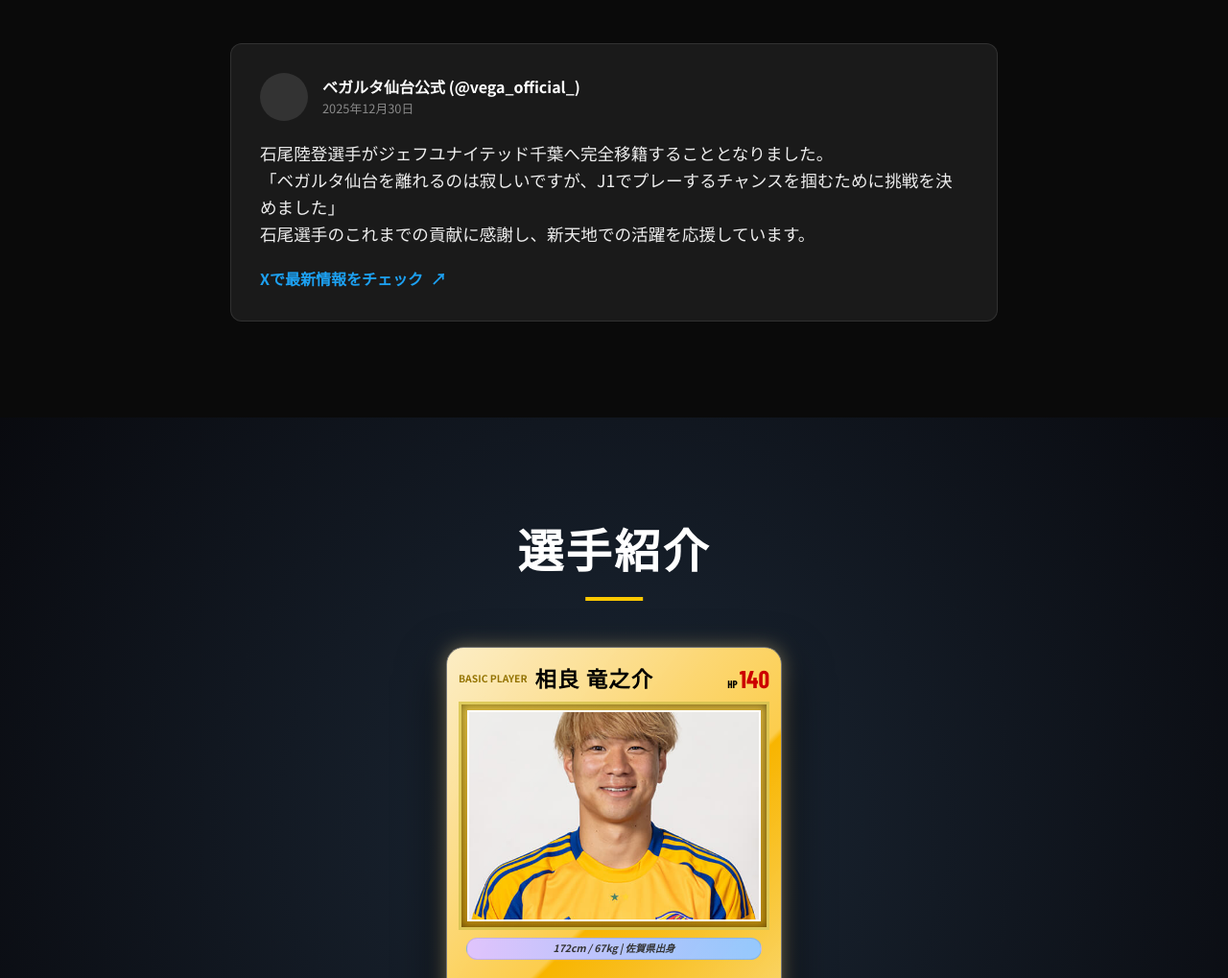
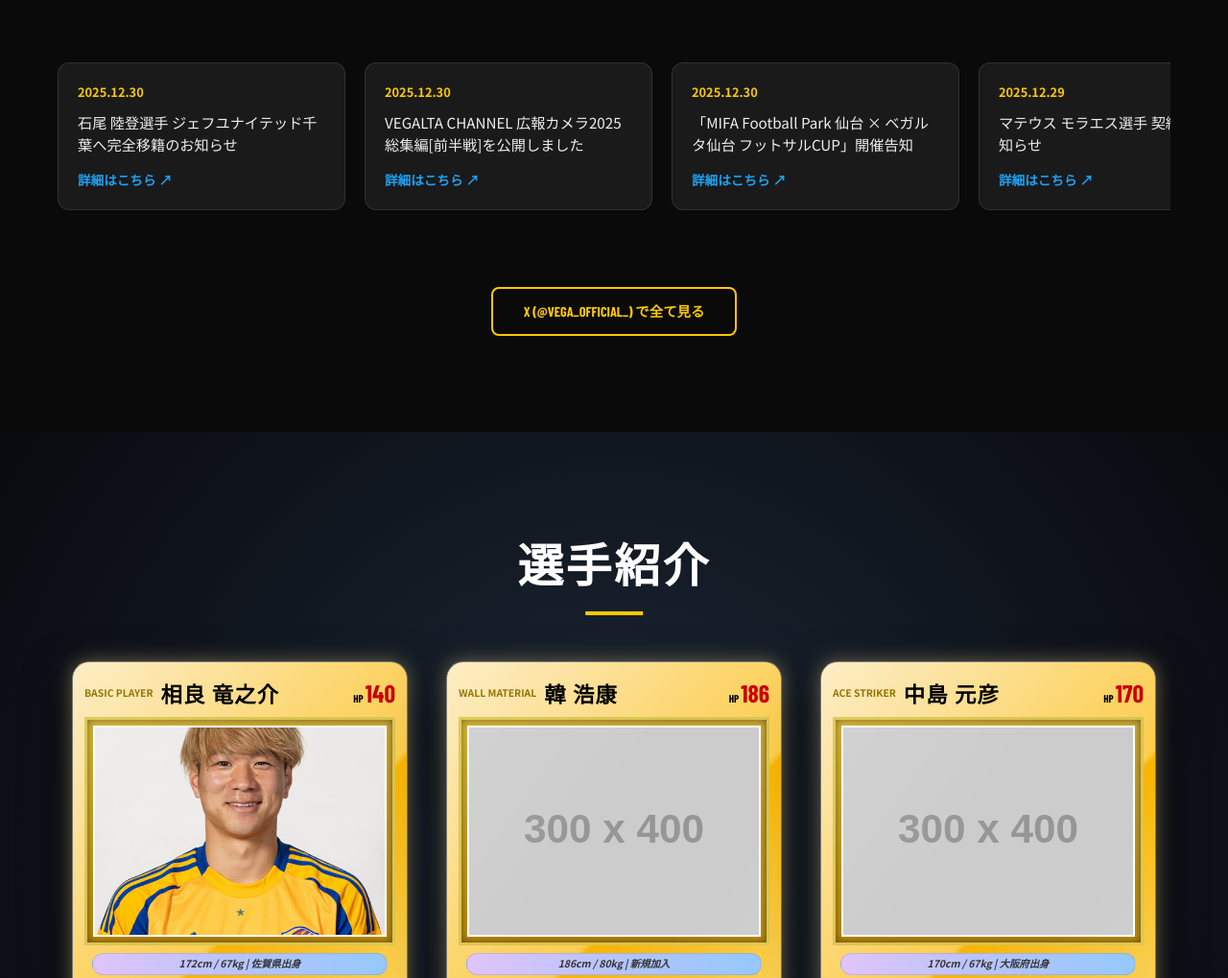
Before and after one commit to mintoppi/Vegalta, a plain HTML site: page index.html in a window 1280 px wide. Shown: the part 2206-3225 px from the top of the page at 96% size. Drawn offline with nearby package versions, Linux system fonts and the light colour scheme; placeholder pictures from the web are drawn by us; a web font is replaced by a local one.

Commit message:
Add horizontal news (5 items), 3 players info, and update next match to 2026 opener

```diff
--- a/index.html
+++ b/index.html
@@ -41,21 +41,22 @@
         <div class="container">
             <h2 class="section-title">次回の対戦</h2>
             <div class="match-card">
-                <div class="text-gold" style="margin-bottom: 20px; font-weight: bold; letter-spacing: 2px;">2026
-                    明治安田J2リーグ 開幕戦</div>
+                <div class="text-gold" style="margin-bottom: 20px; font-weight: bold; letter-spacing: 2px;">
+                    明治安田Jリーグ百年構想リーグ 地域リーグラウンド EAST-A 第1節</div>
                 <div class="match-info">
                     <div class="team-name text-blue">ベガルタ仙台</div>
                     <div class="vs">VS</div>
-                    <div class="team-name">COMING SOON</div>
+                    <div class="team-name">栃木シティ</div>
                 </div>
-                <div class="location" style="margin-bottom: 30px; color: #aaa;">ユアテックスタジアム仙台 | 2026.02.22 KICKOFF
+                <div class="location" style="margin-bottom: 30px; color: #aaa;">CITY FOOTBALL STATION | 2026.02.07
+                    KICKOFF
                 </div>
                 <div id="countdown" style="font-size: 1.5rem; font-weight: 700; color: #fff;"></div>
             </div>
         </div>
     </section>
 
-    </section>
+
 
     <!-- Match Results Section -->
     <section id="results" style="background: #050505;">
@@ -67,33 +68,18 @@
         </div>
     </section>
 
-    <!-- News Section Mockup -->
+    <!-- News Section -->
     <section id="news" style="background: #0a0a0a;">
         <div class="container">
             <h2 class="section-title">最新ニュース</h2>
-            <div style="display: grid; grid-template-columns: 1fr; gap: 30px; max-width: 800px; margin: 0 auto;">
-                <!-- Latest Tweet Style News -->
-                <article
-                    style="background: #1a1a1a; border-radius: 12px; border: 1px solid rgba(255,255,255,0.1); overflow: hidden; position: relative; padding: 30px;">
-                    <div style="display: flex; align-items: center; margin-bottom: 20px;">
-                        <div
-                            style="width: 50px; height: 50px; background: #333; border-radius: 50%; margin-right: 15px;">
-                        </div>
-                        <div>
-                            <div style="font-weight: bold; color: #fff;">ベガルタ仙台公式 (@vega_official_)</div>
-                            <div style="font-size: 0.8rem; color: #888;">2025年12月30日</div>
-                        </div>
-                    </div>
-                    <div style="font-size: 1.1rem; line-height: 1.6; margin-bottom: 20px; color: #eee;">
-                        石尾陸登選手がジェフユナイテッド千葉へ完全移籍することとなりました。<br>
-                        「ベガルタ仙台を離れるのは寂しいですが、J1でプレーするチャンスを掴むために挑戦を決めました」<br>
-                        石尾選手のこれまでの貢献に感謝し、新天地での活躍を応援しています。
-                    </div>
-                    <a href="https://x.com/vega_official_" target="_blank"
-                        style="color: #1da1f2; font-weight: bold; display: inline-flex; align-items: center;">
-                        Xで最新情報をチェック <span style="margin-left: 8px;">↗</span>
-                    </a>
-                </article>
+            <div id="news-container" class="news-list-horizontal">
+                <!-- JS Dynamic Content (5 items) -->
+            </div>
+            <div style="text-align: center; margin-top: 40px;">
+                <a href="https://x.com/vega_official_" target="_blank" class="btn btn-outline"
+                    style="font-size: 0.9rem;">
+                    X (@vega_official_) で全て見る
+                </a>
             </div>
         </div>
     </section>
--- a/script.js
+++ b/script.js
@@ -38,6 +38,42 @@
                 resistance: "Wind",
                 retreat: 2
             }
+        },
+        {
+            name: "韓 浩康",
+            number: 3,
+            pos: "DF",
+            hp: 186,
+            img: "https://via.placeholder.com/300x400?text=Han+Ho-gang",
+            evolution: "Wall Material",
+            specs: "186cm / 80kg | 新規加入",
+            attacks: [
+                { name: "エアリアル・ビースト", cost: ["B", "C"], damage: "60", desc: "圧倒的な高さで相手のハイボールを跳ね返す。" },
+                { name: "鉄壁の要塞", cost: ["B", "B", "C"], damage: "0", desc: "次の相手の番、この選手が受けるダメージは「-50」される。" }
+            ],
+            footer: {
+                weakness: "Speed",
+                resistance: "Power",
+                retreat: 3
+            }
+        },
+        {
+            name: "中島 元彦",
+            number: 7,
+            pos: "MF",
+            hp: 170,
+            img: "https://via.placeholder.com/300x400?text=Motohiko+Nakajima",
+            evolution: "Ace Striker",
+            specs: "170cm / 67kg | 大阪府出身",
+            attacks: [
+                { name: "強烈なミドル", cost: ["C", "C"], damage: "70", desc: "エリア外から枠を捉える弾丸シュート。" },
+                { name: "ファンタジスタ", cost: ["G", "C"], damage: "50+", desc: "コインを1回投げオモテなら、30ダメージ追加。" }
+            ],
+            footer: {
+                weakness: "Muddy",
+                resistance: "Stone",
+                retreat: 1
+            }
         }
     ];
 
@@ -46,6 +82,14 @@
         { date: "2025.11.23", opponent: "ブラウブリッツ秋田", score: "0 - 0", result: "draw" },
         { date: "2025.11.09", opponent: "ロアッソ熊本", score: "0 - 2", result: "loss" },
         { date: "2025.11.02", opponent: "FC今治", score: "2 - 3", result: "loss" }
+    ];
+
+    const newsData = [
+        { date: "2025.12.30", content: "石尾 陸登選手 ジェフユナイテッド千葉へ完全移籍のお知らせ", link: "https://x.com/vega_official_" },
+        { date: "2025.12.30", content: "VEGALTA CHANNEL 広報カメラ2025 総集編[前半戦]を公開しました", link: "https://x.com/vega_official_" },
+        { date: "2025.12.30", content: "「MIFA Football Park 仙台 × ベガルタ仙台 フットサルCUP」開催告知", link: "https://x.com/vega_official_" },
+        { date: "2025.12.29", content: "マテウス モラエス選手 契約更新のお知らせ", link: "https://x.com/vega_official_" },
+        { date: "2025.12.26", content: "相良 竜之介選手 契約更新のお知らせ", link: "https://x.com/vega_official_" }
     ];
 
     function renderPlayers() {
@@ -60,7 +104,7 @@
                     <div class="card-hp"><span class="hp-label">HP</span>${p.hp}</div>
                 </div>
                 <div class="card-image-frame">
-                    <img src="${p.img}" alt="${p.name}" class="card-img" onerror="this.src='/api/placeholder/400/320'">
+                    <img src="${p.img}" alt="${p.name}" class="card-img" onerror="this.src='https://via.placeholder.com/300x400?text=No+Image'">
                 </div>
                 <div class="card-specs">
                     ${p.specs}
@@ -103,11 +147,25 @@
         `).join('');
     }
 
+    function renderNews() {
+        const container = document.getElementById('news-container');
+        if (!container) return;
+
+        container.innerHTML = newsData.map(n => `
+            <article class="news-card animate-on-scroll">
+                <div class="news-card-date">${n.date}</div>
+                <div class="news-card-content">${n.content}</div>
+                <a href="${n.link}" target="_blank" class="news-card-link">詳細はこちら ↗</a>
+            </article>
+        `).join('');
+    }
+
     renderPlayers();
     renderResults();
+    renderNews();
 
     // Mock Countdown Timer (Next Match)
-    const matchDate = new Date("2026-02-22T14:00:00");
+    const matchDate = new Date("2026-02-07T14:00:00");
 
     function updateCountdown() {
         const now = new Date();
@@ -125,7 +183,7 @@
 
         const countdownEl = document.getElementById('countdown');
         if (countdownEl) {
-            countdownEl.innerText = `${days}D ${hours}H ${minutes}M TO KICKOFF`;
+            countdownEl.innerText = `${days}日 ${hours}時間 ${minutes}分`;
         }
     }
 
--- a/style.css
+++ b/style.css
@@ -355,6 +355,63 @@
   color: #aaaaaa;
 }
 
+/* News Horizontal List */
+.news-list-horizontal {
+  display: flex;
+  gap: 20px;
+  overflow-x: auto;
+  padding: 20px 0 40px;
+  scrollbar-width: thin;
+  scrollbar-color: var(--vegalta-gold) transparent;
+}
+
+.news-list-horizontal::-webkit-scrollbar {
+  height: 6px;
+}
+
+.news-list-horizontal::-webkit-scrollbar-thumb {
+  background: var(--vegalta-gold);
+  border-radius: 10px;
+}
+
+.news-card {
+  flex: 0 0 300px;
+  background: #1a1a1a;
+  border: 1px solid rgba(255, 255, 255, 0.1);
+  border-radius: 12px;
+  padding: 20px;
+  display: flex;
+  flex-direction: column;
+  transition: all 0.3s ease;
+}
+
+.news-card:hover {
+  border-color: var(--vegalta-gold);
+  transform: translateY(-5px);
+  background: #222;
+}
+
+.news-card-date {
+  font-size: 0.8rem;
+  color: var(--vegalta-gold-bright);
+  font-weight: bold;
+  margin-bottom: 10px;
+}
+
+.news-card-content {
+  font-size: 0.95rem;
+  line-height: 1.5;
+  color: #eee;
+  flex: 1;
+  margin-bottom: 15px;
+}
+
+.news-card-link {
+  font-size: 0.85rem;
+  color: #1da1f2;
+  font-weight: bold;
+}
+
 /* Player Grid */
 .player-grid {
   display: flex;
```
